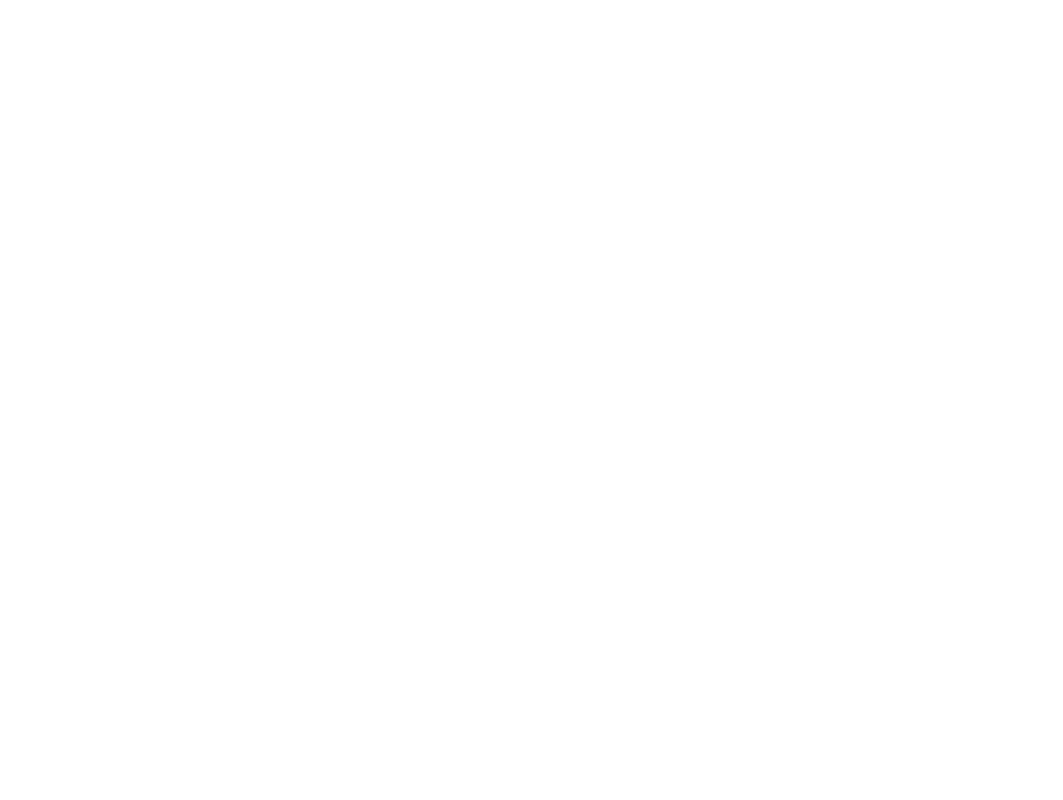
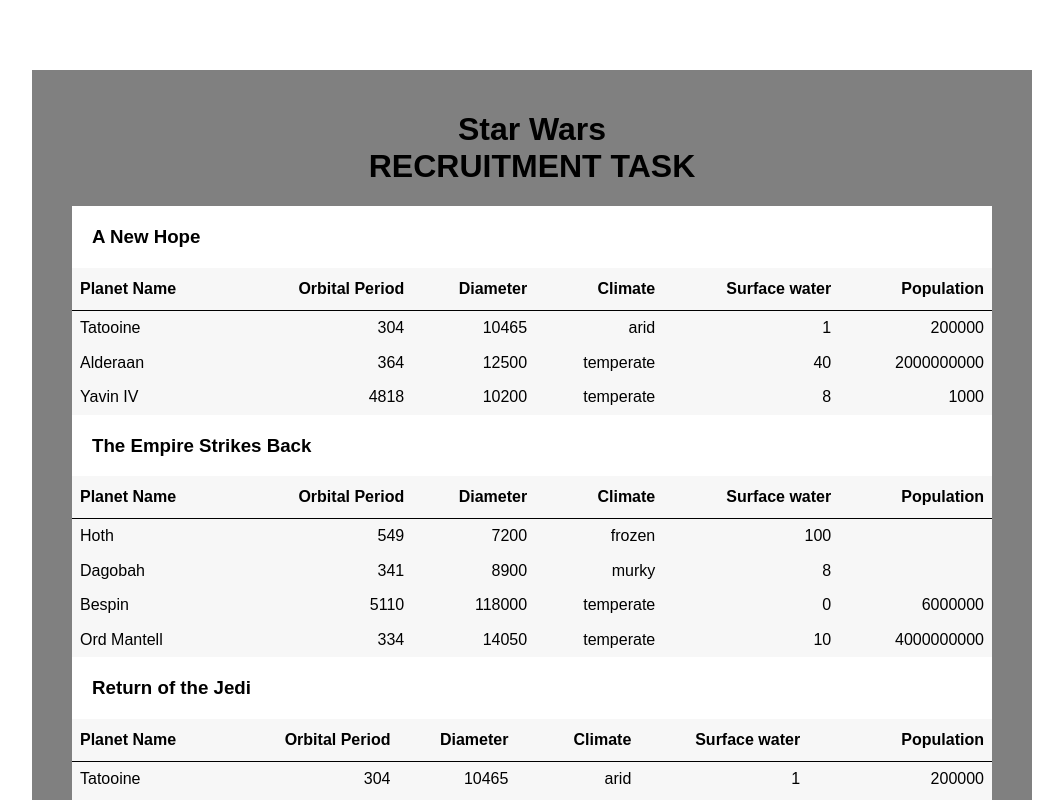
Before and after one commit to damian-lis/star-wars-app, a React (Create React App) app: page / in a window 1280 px wide. Shown: the top 800 px of the page, without its empty margins (108-1171 px from the left). Built offline with nearby package versions, Linux system fonts and the light colour scheme.

Commit message:
Created the basic structure in App.js based on created components

```diff
--- a/src/App.js
+++ b/src/App.js
@@ -1,5 +1,29 @@
+import Container from 'components/Container';
+import Title from 'components/Title';
+import List from 'components/List';
+import ListItem from 'components/ListItem';
+import { data } from 'data/films.json';
+
 function App() {
-  return <div></div>;
+  const { films, planets } = data;
+
+  return (
+    <div style={{ padding: 20, paddingTop: 70 }}>
+      <Container>
+        <Title main='Star Wars' sub='RECRUITMENT TASK' />
+        <List>
+          {films.map((film) => (
+            <ListItem
+              key={film.id}
+              id={film.id}
+              title={film.title}
+              dataX={planets}
+            />
+          ))}
+        </List>
+      </Container>
+    </div>
+  );
 }
 
 export default App;
```
